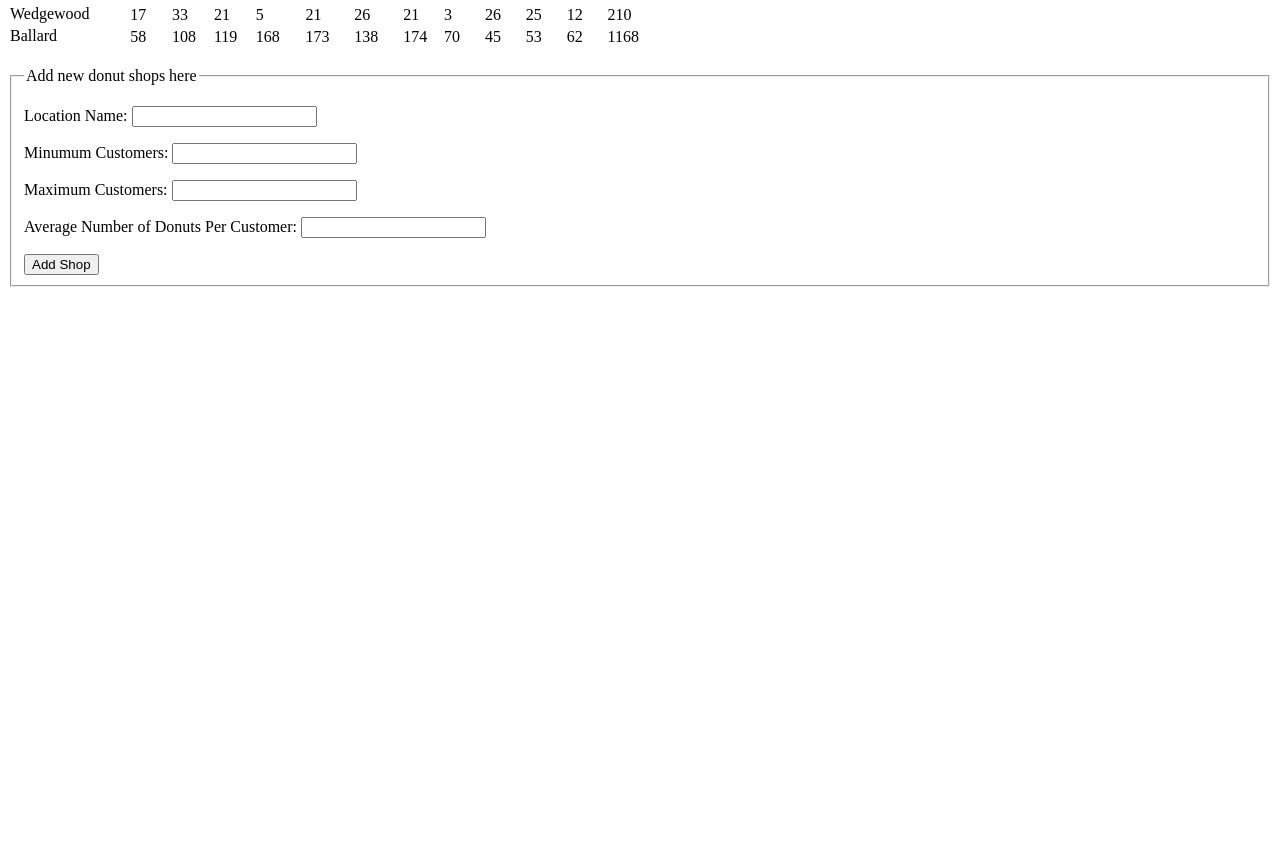
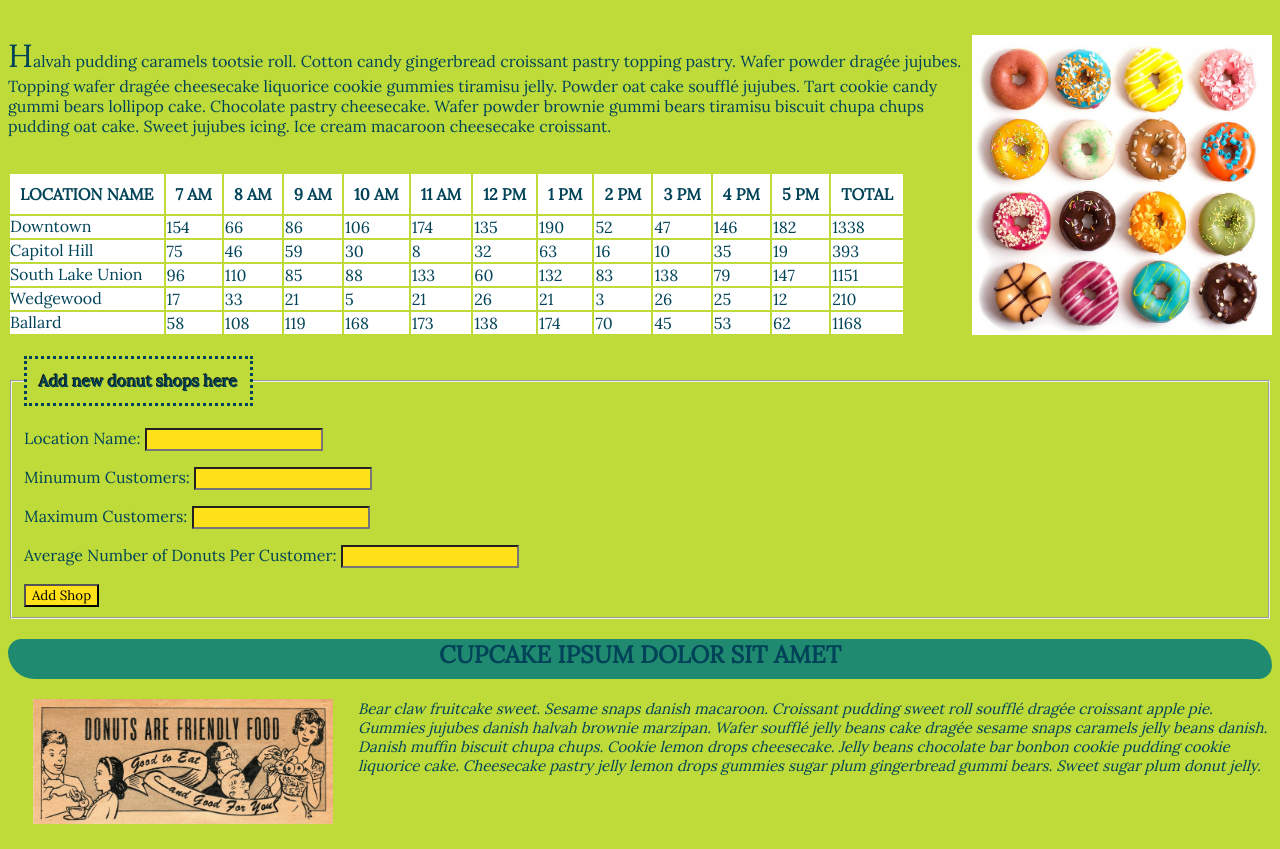
Before and after one commit to emlandi/donut_shop, a plain HTML site: page shops.html in a window 1280 px wide. Shown: the part 165-1014 px from the top of the page. Before the commit the page ends 800 px from the top, so only its background shows below. Drawn offline with Linux system fonts and the light colour scheme.

Commit message:
added css stylesheet

```diff
--- a/shops.html
+++ b/shops.html
@@ -4,12 +4,19 @@
   <head>
     <meta charset="UTF-8">
     <title>Donut Shop</title>
+    <link href="styles.css" type="text/css" rel="stylesheet" />
+    <link href='http://fonts.googleapis.com/css?family=Lora' rel='stylesheet' type='text/css'>
   </head>
 
   <body>
     <head>
       <h1>Donut Shop Sales</h1>
     </head>
+
+    <p id="p1"><img id="donuts" src="images/donuts.jpg" align="right">Halvah pudding caramels tootsie roll. Cotton candy gingerbread croissant pastry topping pastry. Wafer powder dragée jujubes. Topping wafer dragée cheesecake liquorice cookie gummies tiramisu jelly. Powder oat cake soufflé jujubes. Tart cookie candy gummi bears lollipop cake. Chocolate pastry cheesecake. Wafer powder brownie gummi bears tiramisu biscuit chupa chups pudding oat cake. Sweet jujubes icing. Ice cream macaroon cheesecake croissant.</p>
+
+    <br>
+
     <table id="table">
       <tr>
         <th>Location Name</th>
@@ -27,7 +34,9 @@
         <th>Total</th>
       </tr>
     </table>
+
     <br>
+
     <form id="addNewShop">
       <fieldset>
         <legend>Add new donut shops here</legend>
@@ -51,6 +60,10 @@
       </fieldset>
     </form>
 
+    <h2>Cupcake Ipsum Dolor Sit Amet</h3>
+
+    <p id="p2"><img id="friendly" src="images/friendly.jpg" align="left">Bear claw fruitcake sweet. Sesame snaps danish macaroon. Croissant pudding sweet roll soufflé dragée croissant apple pie. Gummies jujubes danish halvah brownie marzipan. Wafer soufflé jelly beans cake dragée sesame snaps caramels jelly beans danish. Danish muffin biscuit chupa chups. Cookie lemon drops cheesecake. Jelly beans chocolate bar bonbon cookie pudding cookie liquorice cake. Cheesecake pastry jelly lemon drops gummies sugar plum gingerbread gummi bears. Sweet sugar plum donut jelly.</p>
+
     <script src="shops.js"></script>
 
   </body>
--- a/shops.js
+++ b/shops.js
@@ -68,21 +68,23 @@ addNewShop.addEventListener("submit", function(e) {
   for (var i = 0; i < locationArray.length; i++) {
 
     //If the location already exists, update values. **THIS DOES NOT WORK** It updates the array correctly but adds new line to the bottom of the table instead of updating existing values.
-    var check = false;
+    var locationFound = false;
 
     if (locationArray[i].name == newLocation) {
       locationArray[i] = newShop;
-      locationArray[i].donutsPerHour();
-      locationArray[i].display(); //incorporate GetElementById and/or replaceChild??
+      // locationArray[i].donutsPerHour();
+      locationArray[i].display();
+      // document.getElementById("this.name").innerHTML = newShop ??
+      // document.getElementById("this.name").replaceChild = newShop ??
 
-      check = true;
+      locationFound = true;
 
       break;
     }
   }
 
   //If it doesn't exist, it will add the newShop to the end of the table.
-  if (check == false) {
+  if (locationFound == false) {
     locationArray.push(newShop);
     newShop.display();
   }
--- /dev/null
+++ b/styles.css
@@ -0,0 +1,76 @@
+body {
+  background-color: #BEDB39;
+  font-family: "Lora", georgia, serif;
+  color: #004358;
+}
+
+h1 {
+  text-align: center;
+  font-size: 60px;
+  text-shadow: 2px 2px 7px #666666;
+  background-color: #1F8A70;
+  height: 120px;
+  border-radius: 40px 80px;
+
+}
+
+#donuts {
+  height: 300px;
+  width: 300px;
+}
+
+#p1:first-letter {
+  font-size: 200%;
+}
+
+}
+
+table {
+  border-style: solid;
+  text-align: center;
+}
+
+th {
+  font-weight: bold;
+  padding: 10px;
+  text-transform: uppercase;
+  text-align: left;
+}
+
+tr {
+  background-color: #ffffff;
+}
+
+legend {
+  font-weight: bold;
+  text-shadow: -1px -1px #111111;
+  border-color: #004358;
+  border-style: dotted;
+  padding: 12px;
+}
+
+input {
+  background-color: #FFE11A;
+  font-family: "Lora", georgia, serif;
+}
+
+h2 {
+  text-align: center;
+  text-transform: uppercase;
+  background-color: #1F8A70;
+  height: 40px;
+  border-radius: 40px 80px;
+}
+
+#p2 {
+  font-size: 15px;
+  font-style: oblique;
+}
+
+#friendly {
+  height: 125px;
+  width: 300px;
+  padding-left: 25px;
+  padding-right: 25px;
+  padding-bottom: 25px;
+}
```
Also changed, not shown: images/donuts.jpg (added), images/friendly.jpg (added), 3 other files.
